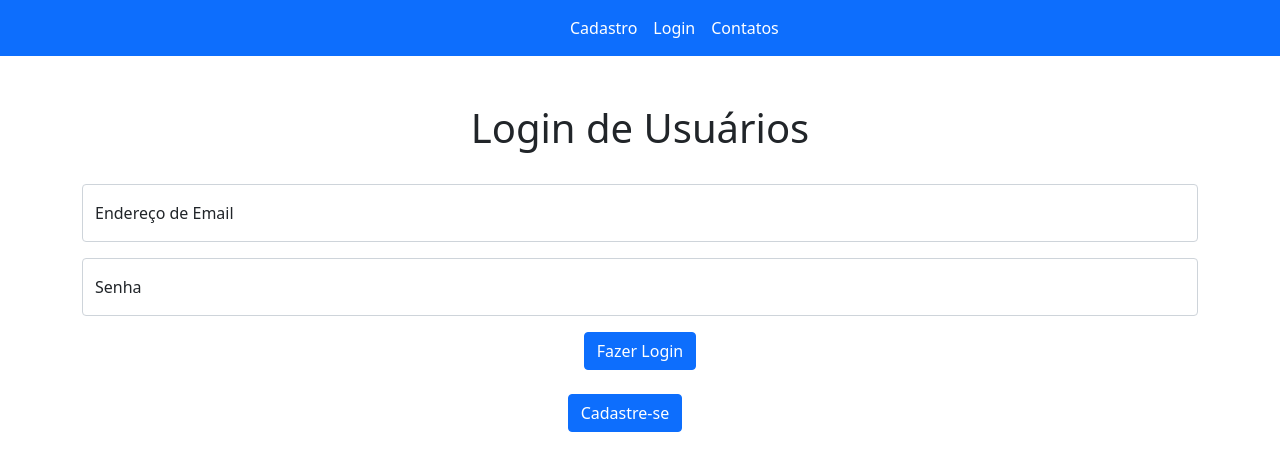
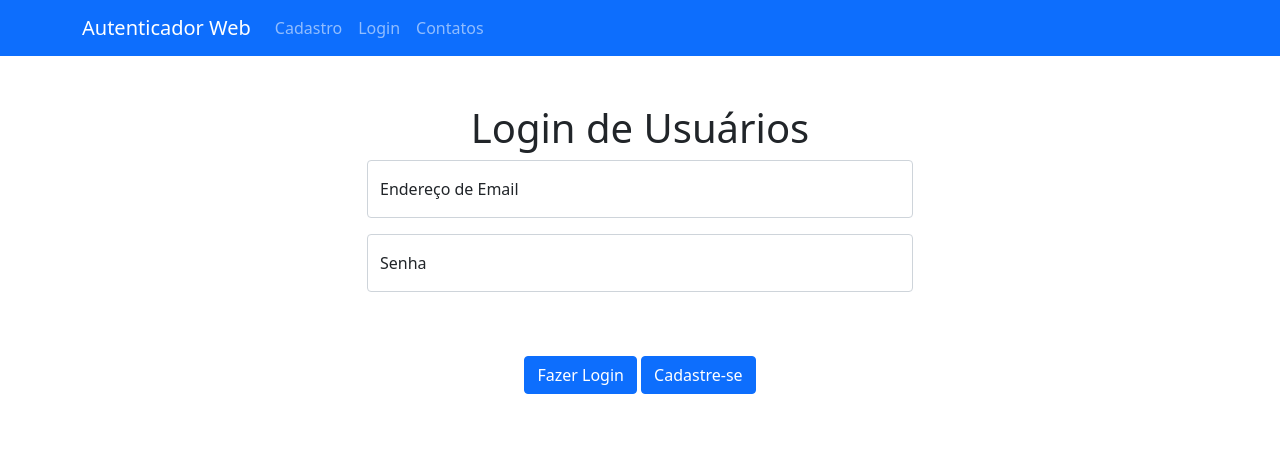
Before and after one commit to kakanetwork/AutenticadorWeb, a Django app: page / in a window 1280 px wide. Shown: the top 471 px of the page. Run offline with Django 4.2, Linux system fonts and the light colour scheme; some libraries are stand-ins or nearby versions.

Commit message:
atualização_html_template

```diff
--- a/AutenticadorWeb/settings.py
+++ b/AutenticadorWeb/settings.py
@@ -26,7 +26,7 @@ SECRET_KEY = 'django-insecure-2(r2=k03+(*226@12#aa*-wk(2=8iz!^&6wn@(dg^7epkv65an
 # SECURITY WARNING: don't run with debug turned on in production!
 DEBUG = True
 
-ALLOWED_HOSTS = ['*']
+ALLOWED_HOSTS = ['autenticadorweb.up.railway.app', '127.0.0.1']
 
 
 # Application definition
@@ -127,5 +127,5 @@ STATICFILES_DIRS = [os.path.join(BASE_DIR, 'static'), ]
 
 DEFAULT_AUTO_FIELD = 'django.db.models.BigAutoField'
 
-RECAPTCHA_SITE_KEY = os.environ.get('RECAPTCHA_SITE_KEY')
-RECAPTCHA_SECRET_KEY = os.environ.get('RECAPTCHA_SECRET_KEY')
+RECAPTCHA_SITE_KEY = os.environ.get('RECAPTCHA_SITE_KEY', '6LfA72coAAAAAIywBiVX5YT3mTxglJ3DBoQ7sR0f')
+RECAPTCHA_SECRET_KEY = os.environ.get('RECAPTCHA_SECRET_KEY', '6LfA72coAAAAAAF2zG23XeR-jpzotvioXOpt7ESY')
--- a/app_web/templates/users/login.html
+++ b/app_web/templates/users/login.html
@@ -4,74 +4,74 @@
 
     <!-- Required meta tags -->
     <meta charset="utf-8">
-    <meta name="viewport" content="width=device-width, initial-scale=1">
+    <meta name="viewport" content="width=device-width, initial-scale=1, shrink-to-fit=no">
+
     <!-- Bootstrap CSS -->
     <link href="https://cdn.jsdelivr.net/npm/bootstrap@5.0.2/dist/css/bootstrap.min.css" rel="stylesheet" integrity="sha384-EVSTQN3/azprG1Anm3QDgpJLIm9Nao0Yz1ztcQTwFspd3yD65VohhpuuCOmLASjC" crossorigin="anonymous">
     <title>Login</title>
+    <script src='https://www.google.com/recaptcha/api.js'></script>
 
   </head>
 
   <body>
     <!-- Definindo o background da navbar -->
 
-    <nav style="padding: 0 calc(50% - 90px)" class="navbar bg-primary" data-bs-theme="dark">
-      <nav class="navbar navbar-expand-lg bg-body-tertiary">
-        <div class="container-fluid">
-          <div class="collapse navbar-collapse" id="navbarNav">
-            <ul class="navbar-nav ">
-              <li class="nav-item">
-                <a style="color: white;" class="nav-link active" aria-current="page" href="/cadastro">Cadastro</a>
-              </li>
-              <li class="nav-item">
-                <a style="color: white;" class="nav-link" href="#">Login</a>
+  <nav class="navbar navbar-expand-lg navbar-dark bg-primary">
+    <div class="container">
+        <a class="navbar-brand" href="/">Autenticador Web</a>
         <button class="navbar-toggler" type="button" data-bs-toggle="collapse" data-bs-target="#navbarNav" aria-controls="navbarNav" aria-expanded="false" aria-label="Toggle navigation">
             <span class="navbar-toggler-icon"></span>
         </button>
+        <div class="collapse navbar-collapse" id="navbarNav">
+            <ul class="navbar-nav ml-auto">
+                <li class="nav-item">
+                    <a class="nav-link" href="/cadastro">Cadastro</a>
                 </li>
                 <li class="nav-item">
-                <a style="color: white;" class="nav-link" href="/contatos">Contatos</a>
+                    <a class="nav-link" href="#">Login</a>
+                </li>
+                <li class="nav-item">
+                    <a class="nav-link" href="/contatos">Contatos</a>
                 </li>
             </ul>
         </div>
     </div>
 </nav>
-    </nav>
 
     <!-- Formulário de Cadastro de Usuários  -->
+  <div class="container">
+
+    <div class="row justify-content-center mt-5">
+        <div style="text-align: center;" class="col-md-6">
             <form method="post">
+                {% csrf_token %}
+                <h1 class="text-center">Login de Usuários</h1>
 
-      {% csrf_token %}  <!-- Campo de CSRF (evita ataques) -->
-
-      <br>
-      <div style="text-align: center;" class="container">
-        <br><h1>Login de Usuários</h1><br>
-
-        <!-- Campo de Email -->
                 <div class="form-floating mb-3">
                     <input id="email" name="email" type="email" class="form-control" placeholder="name@example.com" required>
                     <label for="email">Endereço de Email</label>
                 </div>
 
-        <!-- Campo de Senha -->
                 <div class="form-floating mb-3">
                     <input id="senha" name="senha" type="password" class="form-control" placeholder="Senha" required>
                     <label for="senha">Senha</label>
                 </div>
 
-        <!-- Aviso para casos as senhas digitadas não sejam iguais -->
+                <div class="g-recaptcha" data-sitekey="{{ recaptcha_site_key }}"></div><br>
+
                 {% if mensagem_erro %}
                     <div class="alert alert-danger">{{ mensagem_erro }}</div>
                 {% endif %}
 
-        <!-- Botão de Envio -->
+                    <!-- Botões lado a lado -->
+                    <br>
+                    <div>
                       <input class="btn btn-primary" type="submit" value="Fazer Login">
-
+                      <a class="btn btn-primary" href="/cadastro">Cadastre-se</a>
                   </div>
               </form>
-    <br>
-    <div style="text-align: center;">
-      <a class="btn btn-primary" href="/contatos">Cadastre-se</a>
-      <button class="navbar-toggler" type="button" data-bs-toggle="collapse" data-bs-target="#navbarNav" aria-controls="navbarNav" aria-expanded="false" aria-label="Toggle navigation">
+          </div>
+      </div>
   </div>
 
     <script src="https://cdn.jsdelivr.net/npm/bootstrap@5.0.2/dist/js/bootstrap.bundle.min.js" integrity="sha384-MrcW6ZMFYlzcLA8Nl+NtUVF0sA7MsXsP1UyJoMp4YLEuNSfAP+JcXn/tWtIaxVXM" crossorigin="anonymous"></script>
--- a/app_web/views.py
+++ b/app_web/views.py
@@ -4,8 +4,11 @@ from django.contrib.auth.hashers import make_password, check_password
 from django.conf import settings
 import requests
 
+ # definindo variáveis sensíveis do recaptcha
+recaptcha_site_key = settings.RECAPTCHA_SITE_KEY
 
-def captcha_verify(captcha, secret_key):
+def captcha_verify(captcha):
+    secret_key = settings.RECAPTCHA_SECRET_KEY
     dados = requests.post(
         'https://www.google.com/recaptcha/api/siteverify',
         data={
@@ -21,11 +24,6 @@ def captcha_verify(captcha, secret_key):
 
 # Função para a página de cadastro
 def cadastro(request):
-
-    # definindo variáveis sensíveis do recaptcha
-    recaptcha_site_key = settings.RECAPTCHA_SITE_KEY
-    recaptcha_secret_key = settings.RECAPTCHA_SECRET_KEY
-
     mensagem_erro = None
     mensagem_sucesso = None
 
@@ -43,18 +41,18 @@ def cadastro(request):
         # Verificação de senha
         if senha != conf_senha:
             mensagem_erro = 'As senhas não coincidem. Digite sua senha novamente.'
-            return render(request, 'users/cadastro.html', {'mensagem_erro': mensagem_erro})
+            return render(request, 'users/cadastro.html', {'mensagem_erro': mensagem_erro, 'recaptcha_site_key': recaptcha_site_key})
 
         # Verificação se email já é cadastrado
         verifica = Usuario_BD.objects.filter(email=email).first()
         if verifica:
             mensagem_erro = 'Você já possui cadastro com esse email.'
-            return render(request, 'users/cadastro.html', {'mensagem_erro':mensagem_erro})
+            return render(request, 'users/cadastro.html', {'mensagem_erro': mensagem_erro, 'recaptcha_site_key': recaptcha_site_key})
 
         # Verificação do recaptcha
-        if captcha_verify(captcha, recaptcha_secret_key) == False:
+        if captcha_verify(captcha) == False:
             mensagem_erro = 'O reCAPTCHA não foi realizado corretamente, tente novamente.'
-            return render(request, 'users/cadastro.html', {'mensagem_erro':mensagem_erro})
+            return render(request, 'users/cadastro.html', {'mensagem_erro': mensagem_erro, 'recaptcha_site_key': recaptcha_site_key})
 
         # Adição do usuário ao banco de dados
         novo_usuario.email = email
@@ -63,7 +61,7 @@ def cadastro(request):
 
         # Informando o sucesso do cadastro
         mensagem_sucesso = 'Seu cadastro foi concluído com sucesso!'
-        return render(request,'users/cadastro.html', {'mensagem_sucesso': mensagem_sucesso})
+        return render(request,'users/cadastro.html', {'mensagem_sucesso': mensagem_sucesso, 'recaptcha_site_key': recaptcha_site_key})
 
     # Se requisição for GET, realiza apenas o render do HTML
     else:
@@ -79,8 +77,14 @@ def login(request):
 
     # Verifica se a requisição é POST ou Outra (Get...)
     if request.method == 'POST':
+        captcha = request.POST.get('g-recaptcha-response') # capturando o resultado do recaptcha
         email = request.POST.get('email')
         senha = request.POST.get('senha')
+
+        # Verificação do recaptcha
+        if captcha_verify(captcha) == False:
+            mensagem_erro = 'O reCAPTCHA não foi realizado corretamente, tente novamente.'
+            return render(request, 'users/login.html', {'mensagem_erro': mensagem_erro, 'recaptcha_site_key': recaptcha_site_key})
 
         try:
             # faço a verificação se o email existe no BD
@@ -96,11 +100,11 @@ def login(request):
                 raise Usuario_BD.DoesNotExist # para reaproveitar a mensagem de erro (é a mesma)
         except Usuario_BD.DoesNotExist:
             mensagem_erro = 'A senha ou email informados estão incorretos!'
-            return render(request, 'users/login.html', {'mensagem_erro': mensagem_erro})
+            return render(request, 'users/login.html', {'mensagem_erro': mensagem_erro, 'recaptcha_site_key': recaptcha_site_key})
 
         # Se requisição for GET, realiza apenas o render do HTML
     else:
-        return render(request, 'users/login.html')
+        return render(request, 'users/login.html', {'recaptcha_site_key': recaptcha_site_key})
 
 
 def contato(request):
```
Also changed, not shown: db.sqlite3. Lines whose indentation alone changed are shown as unchanged.
